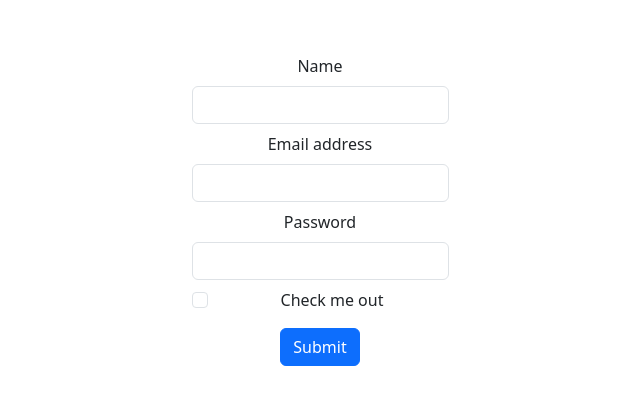
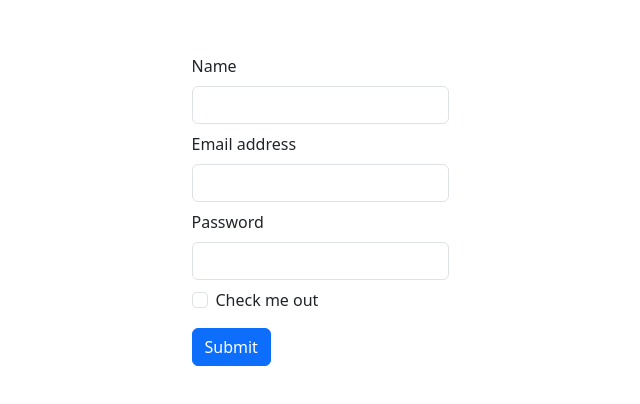
Before and after one commit to bilal1718/Form, a React (Vite) app: page / in a window 1280 px wide. Shown: the part 190-594 px from the top of the page, without its empty margins (320-960 px from the left). Built offline with nearby package versions, Linux system fonts and the light colour scheme.

Commit message:
Update App.css

```diff
--- a/src/App.css
+++ b/src/App.css
@@ -1,8 +1,7 @@
 #root {
   max-width: 1280px;
   margin: 0 auto;
-  padding: 2rem;
-  text-align: center;
+  padding: 2rem
 }
 
 .logo {
```
